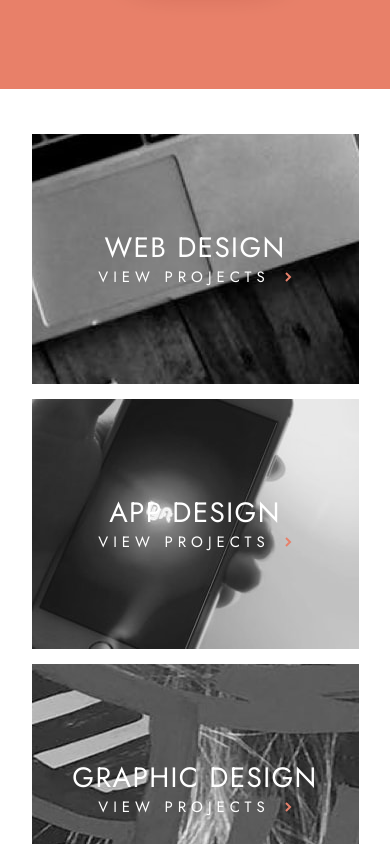
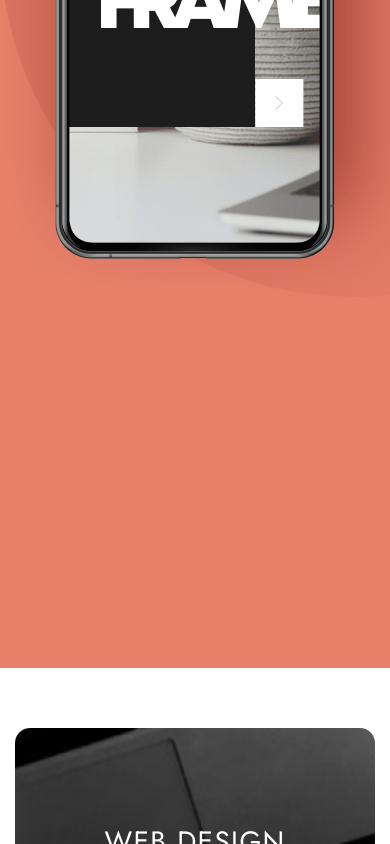
Before and after one commit to JulianIfesiokwu/Designo-multi-page-website, a website: page index.html in a window 390 px wide. Shown: the part 880-1724 px from the top of the page. Drawn offline with Linux system fonts and the light colour scheme.

Commit message:
completed all styling of svgs,backgrounds and section resizing to meet project requirements

```diff
--- a/index.html
+++ b/index.html
@@ -40,26 +40,23 @@
           </p>
           <button class="btn">Learn more</button>
         </div>
-        <span class="landing__photo">
+        <div class="landing__photo">
           <img src="./assets/home/desktop/image-hero-phone.png" alt="image-hero-phone">
-        </span>
+        </div>
 
       </section>
 
       <!-- Services -->
       <section class="services">
         <div class="services__web">
-          <div class="overlay"></div>
           <h2 class="services-title">Web Design</h2>
           <a href="./web-design.html" class="services--action">view projects<span><img src="./assets/shared/desktop/icon-right-arrow.svg" alt=""></span></a>
         </div>
         <div class="services__app">
-          <div class="overlay"></div>
           <h2 class="services-title">App Design</h2>
           <a href="./app-design.html" class="services--action">view projects<span><img src="./assets/shared/desktop/icon-right-arrow.svg" alt=""></span></a>
         </div>
         <div class="services__graphic">
-          <div class="overlay"></div>
           <h2 class="services-title">Graphic Design</h2>
           <a href="./graphic-design.html" class="services--action">view projects<span><img src="./assets/shared/desktop/icon-right-arrow.svg" alt=""></span></a>
         </div>
--- a/stylesheets/main.scss
+++ b/stylesheets/main.scss
@@ -26,16 +26,15 @@
         display: none;
     }
 
-    // .hamburger-menu img{
-    //     vertical-align: baseline;
-    // }
 }
 
 .landing__complex {
-    background: $peach url(../assets/shared/mobile/bg-pattern-design-pages-intro-mobile.svg) no-repeat top right;
+    background: $peach url(../assets/shared/desktop/bg-pattern-small-circle.svg) no-repeat left/182%;
     color: $white;
     text-align: center;
-    padding: 5rem 2rem 0rem 2rem;
+    padding: 4rem 2rem 0rem 2rem;
+    height: 172vh;
+    overflow: hidden;
 }
 
 .landing__title {
@@ -52,9 +51,12 @@
     margin-bottom: 2rem;
 }
 
-.landing__photo img{
-    width: 100%;
-    display: block;
+
+.landing__photo {
+    display: flex;
+    justify-content: center;
+    align-items: center;
+    margin-top: -5rem;
 }
 
 .btn {
@@ -70,34 +72,13 @@
     font-weight: 500;
 }
 
-.services__web {
-    background: url(../assets/home/mobile/image-web-design.jpg) no-repeat center;
-}
-
-.services__app {
-    background: url(../assets/home/mobile/image-app-design.jpg) no-repeat center;
-}
-
-.services__graphic {
-    background: url(../assets/home/mobile/image-graphic-design.jpg) no-repeat center;
-}
-
-.services__app, .services__web, .services__graphic {
-    border-radius: 10px;
-    text-align: center;
-    text-transform: uppercase;
-    width: 100%;
-    height: 250px;
-    margin-bottom: 1rem;
+.services {
+    margin: 4rem 0 4rem 0;
+    padding: 0 1rem;
     display: flex;
     flex-direction: column;
     justify-content: center;
     align-items: center;
-}
-
-.services {
-    margin: 3rem 0 3rem 0;
-    padding: 0rem 1rem;
 
     .services-title {
         color: $white;
@@ -120,15 +101,46 @@
     }
 }
 
+.services__web {
+    background: linear-gradient( rgba(0, 0, 0, 0.5), rgba(0, 0, 0, 0.7) ), url(../assets/home/mobile/image-web-design.jpg) no-repeat center/cover;
+}
+
+.services__app {
+    background: linear-gradient( rgba(0, 0, 0, 0.5), rgba(0, 0, 0, 0.7) ), url(../assets/home/mobile/image-app-design.jpg) no-repeat center/cover;
+}
+
+.services__graphic {
+    background: linear-gradient( rgba(0, 0, 0, 0.5), rgba(0, 0, 0, 0.7) ), url(../assets/home/mobile/image-graphic-design.jpg) no-repeat center/cover;
+}
+
+.services__app, .services__web, .services__graphic {
+    border-radius: 15px;
+    text-align: center;
+    text-transform: uppercase;
+    min-width: 100%;
+    height: 250px;
+    margin-bottom: 1rem;
+    display: flex;
+    flex-direction: column;
+    justify-content: center;
+    align-items: center;
+}
+
 .details {
     margin: 3rem 0 3rem 0;
     padding: 0rem 1rem;
+    display: flex;
+    flex-direction: column;
+    justify-content: center;
+    align-items: center;
 
     .detail {
         display: flex;
         flex-direction: column;
         justify-content: center;
         align-items: center;
+        background: url(../assets/shared/desktop/bg-pattern-small-circle.svg) no-repeat top/60%;
+        margin-bottom: 3rem;
     }
 }
 
@@ -155,7 +167,7 @@
     text-align: center;
     color: $white;
     border-radius: 10px;
-    background: $peach url(../assets/shared/mobile/bg-pattern-design-pages-intro-mobile.svg) no-repeat top;
+    background: $peach url(../assets/shared/desktop/bg-pattern-three-circles.svg) no-repeat left/150%;
 
     .contact--link__title {
         font-weight: 500;
```
Also changed, not shown: README-template.md, stylesheets/main.css, 1 other file.
